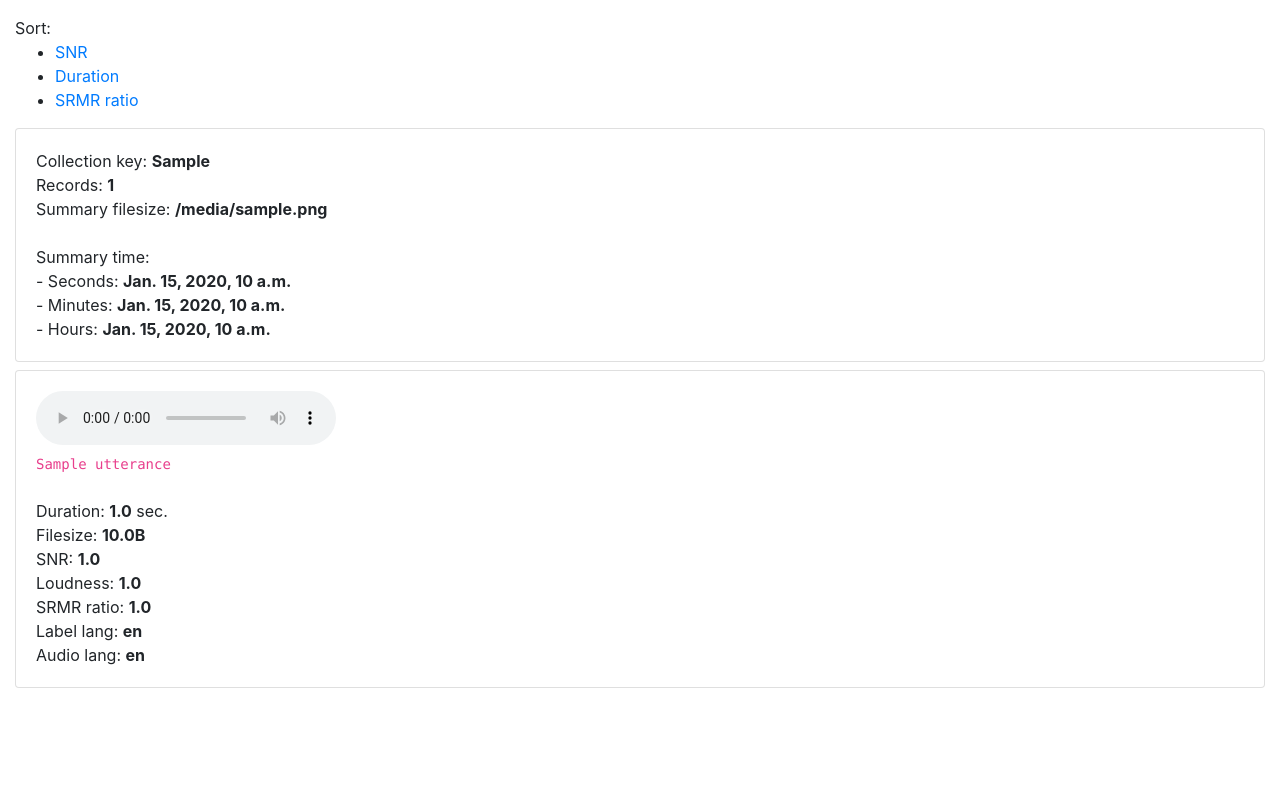
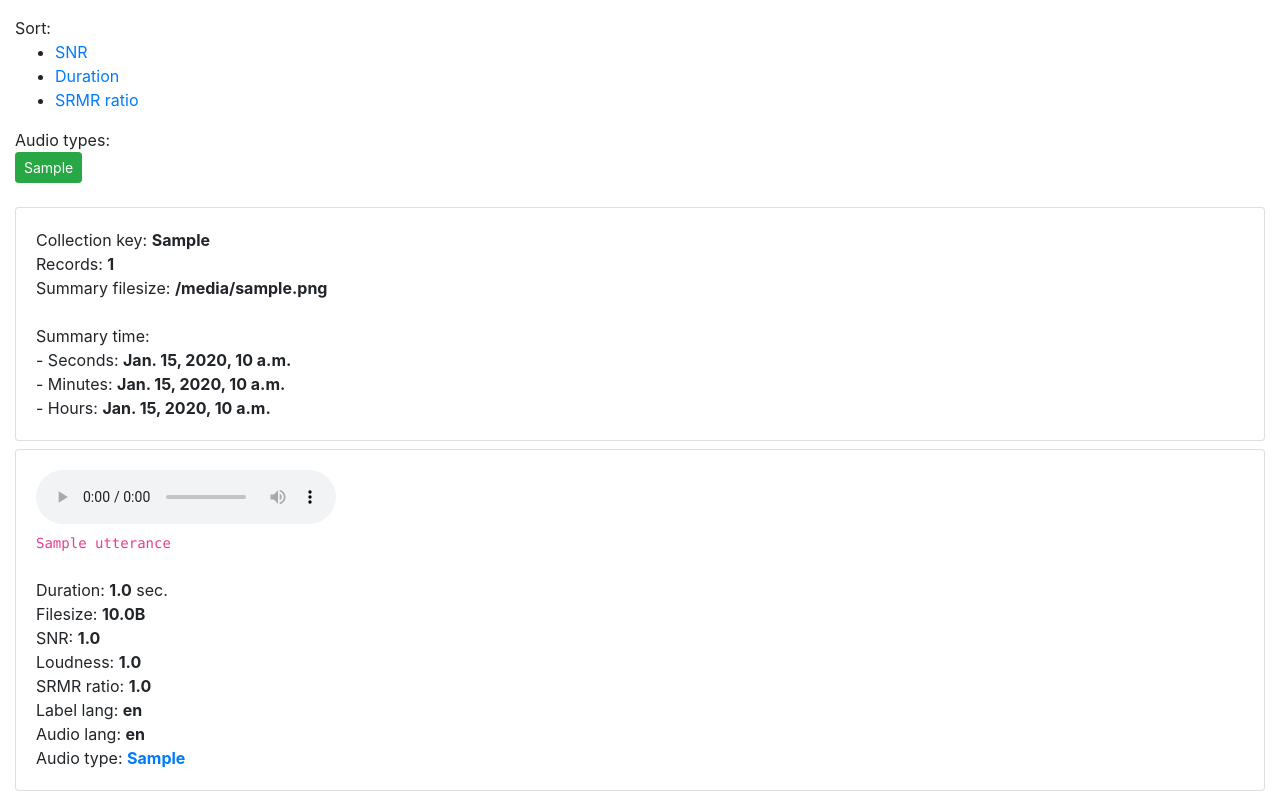
Before and after one commit to egorsmkv/asr-corpus-creator, a Django app: template source/content/templates/corpus/search_utterances.html in a window 1280 px wide. Shown: the part 56-855 px from the top of the page. Before the commit the page ends 744 px from the top, so only its background shows below. Run offline with Django 4.2, Linux system fonts and the light colour scheme; tables that the repository leaves empty hold one stand-in row (values such as "Sample post"); the template is opened without the code that fills it: values that come from a table or form of the project are taken from there, most other values are stand-ins (such as "Sample title", 1, 10 or a date in 2020); parts of the project's set-up code (start-up, migrations or seed data) failed here and were passed over; some libraries are stand-ins or nearby versions.

Commit message:
Update search_utterances.html

```diff
--- a/source/content/templates/corpus/search_utterances.html
+++ b/source/content/templates/corpus/search_utterances.html
@@ -12,10 +12,26 @@
 
     Sort:
     <ul>
-        <li> <a href="/corpus/search-utterances/?collection_key={{ collection_key }}&sort=snr">SNR</a> </li>
-        <li> <a href="/corpus/search-utterances/?collection_key={{ collection_key }}&sort=length">Duration</a> </li>
-        <li> <a href="/corpus/search-utterances/?collection_key={{ collection_key }}&sort=srmr_ratio">SRMR ratio</a> </li>
+        {% if audio_type %}
+            <li> <a href="/corpus/search-utterances/?collection_key={{ collection_key }}&audio_type={{ audio_type }}&sort=snr">SNR</a> </li>
+            <li> <a href="/corpus/search-utterances/?collection_key={{ collection_key }}&audio_type={{ audio_type }}&sort=length">Duration</a> </li>
+            <li> <a href="/corpus/search-utterances/?collection_key={{ collection_key }}&audio_type={{ audio_type }}&sort=srmr_ratio">SRMR ratio</a> </li>
+        {% else %}
+            <li> <a href="/corpus/search-utterances/?collection_key={{ collection_key }}&sort=snr">SNR</a> </li>
+            <li> <a href="/corpus/search-utterances/?collection_key={{ collection_key }}&sort=length">Duration</a> </li>
+            <li> <a href="/corpus/search-utterances/?collection_key={{ collection_key }}&sort=srmr_ratio">SRMR ratio</a> </li>
+        {% endif %}
     </ul>
+
+    {% if distinct_audio_types %}
+        Audio types:
+        <br>
+        {% for row in distinct_audio_types %}
+           <a class="btn btn-sm btn-success" href="/corpus/search-utterances/?collection_key={{ collection_key }}&audio_type={{ row.audio_type }}">{{ row.audio_type }}</a>
+        {% endfor %}
+        <br>
+        <br>
+    {% endif %}
 
     <div class="card mb-2">
         <div class="card-body">
@@ -57,6 +73,8 @@
             Label lang: <b>{{ utterance.label_lang }}</b>
             <br>
             Audio lang: <b>{{ utterance.audio_lang }}</b>
+            <br>
+            Audio type: <a href="/corpus/search-utterances/?collection_key={{ collection_key }}&audio_type={{ utterance.audio_type }}"><b>{{ utterance.audio_type }}</b></a>
         </div>
     </div>
 
```
